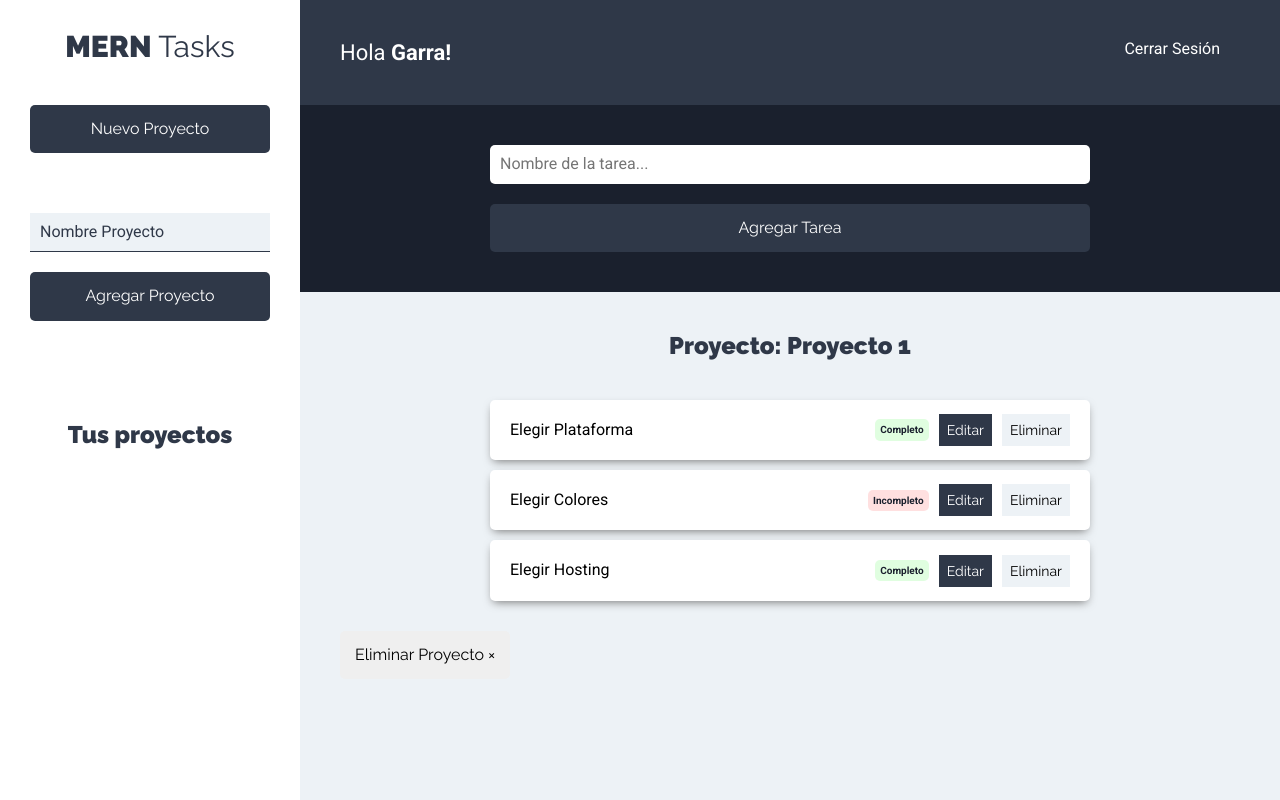
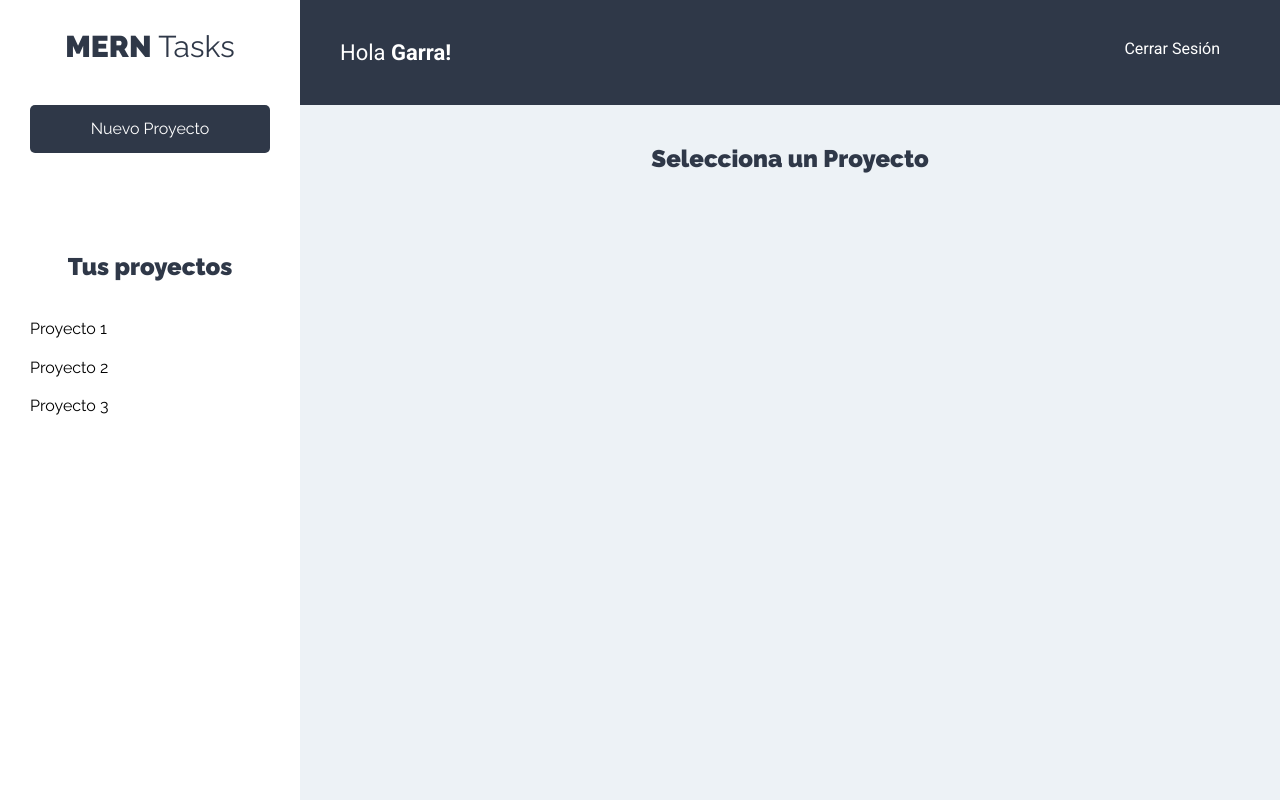
Before and after one commit to damianmartinez92/merntasks, a React (Create React App) app in the folder client/: page /proyectos in a window 1280 px wide. Built offline with nearby package versions, Linux system fonts and the light colour scheme.

Commit message:
se agrego el useReducer a todo el proyecto y sus funciones sec 19

```diff
--- a/client/package.json
+++ b/client/package.json
@@ -31,5 +31,8 @@
       "last 1 firefox version",
       "last 1 safari version"
     ]
+  },
+  "devDependencies": {
+    "uuid": "^8.1.0"
   }
 }
--- a/client/src/App.js
+++ b/client/src/App.js
@@ -1,20 +1,24 @@
 import React from "react";
-import {BrowserRouter as Router, Switch, Route} from 'react-router-dom'
+import { BrowserRouter as Router, Switch, Route } from "react-router-dom";
 
 // Routes
-import Login from './Components/Auth/Login'
-import NuevaCuenta from './Components/Auth/NuevaCuenta'
-import Proyectos from './Components/Proyectos/Proyectos'
+import Login from "./Components/Auth/Login";
+import NuevaCuenta from "./Components/Auth/NuevaCuenta";
+import Proyectos from "./Components/Proyectos/Proyectos";
+
+import ProyectoState from "./Context/Proyectos/ProyectoState";
 
 function App() {
   return (
-    <Router>
-      <Switch>
-        <Route exact path="/" component={Login}/>
-        <Route exact path="/nueva-cuenta" component={NuevaCuenta}/>
-        <Route exact path="/proyectos" component={Proyectos}/>
-      </Switch>
-    </Router>
+    <ProyectoState>
+      <Router>
+        <Switch>
+          <Route exact path="/" component={Login} />
+          <Route exact path="/nueva-cuenta" component={NuevaCuenta} />
+          <Route exact path="/proyectos" component={Proyectos} />
+        </Switch>
+      </Router>
+    </ProyectoState>
   );
 }
 
--- a/client/src/Components/Layout/Sidebar.js
+++ b/client/src/Components/Layout/Sidebar.js
@@ -1,5 +1,6 @@
 import React from "react";
 import NuevoProyecto from "../Proyectos/NuevoProyecto";
+import ListadoProyectos from "../Proyectos/ListadoProyectos";
 
 const Sidebar = () => {
   return (
@@ -10,6 +11,7 @@ const Sidebar = () => {
       <NuevoProyecto />
       <div className="proyectos">
         <h2>Tus proyectos</h2>
+        <ListadoProyectos />
       </div>
     </aside>
   );
--- a/client/src/Components/Proyectos/ListadoProyectos.js
+++ b/client/src/Components/Proyectos/ListadoProyectos.js
@@ -1,17 +1,22 @@
-import React from "react";
+import React, { useContext, useEffect } from "react";
 import Proyecto from "./Proyecto";
+import proyectoContext from "../../Context/Proyectos/ProyectoContext";
 
 const ListadoProyectos = () => {
-  const proyectos = [
-    { nombre: "Proyecto 1" },
-    { nombre: "Proyecto 2" },
-    { nombre: "Proyecto 3" },
-  ];
+  const proyectosContext = useContext(proyectoContext);
+  const { proyectos, obtenerProyectos } = proyectosContext;
+
+  useEffect(() => {
+    obtenerProyectos();
+  }, []);
+
+  if (proyectos.length === 0)
+    return <p>No hay proyectos, comienza creando uno.</p>;
 
   return (
     <ul className="listado-proyectos">
-      {proyectos.map((proyecto, i) => (
-        <Proyecto proyecto={proyecto} i={i} />
+      {proyectos.map((proyecto) => (
+        <Proyecto key={proyecto.id} proyecto={proyecto} />
       ))}
     </ul>
   );
--- a/client/src/Components/Proyectos/NuevoProyecto.js
+++ b/client/src/Components/Proyectos/NuevoProyecto.js
@@ -1,6 +1,18 @@
-import React, { Fragment, useState } from "react";
+import React, { Fragment, useState, useContext } from "react";
+
+import proyectoContext from "../../Context/Proyectos/ProyectoContext";
 
 const NuevoProyecto = () => {
+  const proyectosContext = useContext(proyectoContext);
+
+  const {
+    formulario,
+    errorFormulario,
+    mostrarFormulario,
+    agregarProyecto,
+    mostrarError,
+  } = proyectosContext;
+
   const [proyecto, guardarProyecto] = useState({
     nombre: "",
   });
@@ -18,12 +30,31 @@ const NuevoProyecto = () => {
   // Submit de proyecto nuevo
   const onSubmitProyecto = (e) => {
     e.preventDefault();
+    // Valida el proyecto
+    if (nombre === "") {
+      mostrarError();
+      return;
+    }
+
+    // Agrega al state
+    agregarProyecto(proyecto);
+
+    // Reinicia el form
+    guardarProyecto({
+      nombre: "",
+    });
   };
+
   return (
     <Fragment>
-      <button type="button" className="btn btn-block btn-primario">
+      <button
+        type="button"
+        className="btn btn-block btn-primario"
+        onClick={() => mostrarFormulario()}
+      >
         Nuevo Proyecto
       </button>
+      {formulario ? (
         <form className="formulario-nuevo-proyecto" onSubmit={onSubmitProyecto}>
           <input
             type="text"
@@ -39,6 +70,10 @@ const NuevoProyecto = () => {
             value="Agregar Proyecto"
           />
         </form>
+      ) : null}
+      {errorFormulario ? (
+        <p className="mensaje error">El nombre del Proyecto es obligatorio</p>
+      ) : null}
     </Fragment>
   );
 };
--- a/client/src/Components/Proyectos/Proyecto.js
+++ b/client/src/Components/Proyectos/Proyecto.js
@@ -1,9 +1,17 @@
-import React from "react";
+import React, { useContext } from "react";
+import ProyectoContext from "../../Context/Proyectos/ProyectoContext";
 
 const Proyecto = ({ proyecto }) => {
+  const proyectosContext = useContext(ProyectoContext);
+  const { proyectoActual } = proyectosContext;
+
   return (
     <li>
-      <button type="button" className="btn btn-blank">
+      <button
+        type="button"
+        className="btn btn-blank"
+        onClick={() => proyectoActual(proyecto.id)}
+      >
         {proyecto.nombre}
       </button>
     </li>
--- a/client/src/Components/Tareas/FormTarea.js
+++ b/client/src/Components/Tareas/FormTarea.js
@@ -1,6 +1,15 @@
-import React from "react";
+import React, { useContext } from "react";
+import ProyectoContext from "../../Context/Proyectos/ProyectoContext";
 
 const FormTarea = () => {
+  const proyectoContext = useContext(ProyectoContext);
+  const { proyecto } = proyectoContext;
+
+  if (!proyecto) return null;
+
+  // Array destructuring para extraer las tareas del proyecto actual
+  // const [proyectoActual] = proyecto;
+
   return (
     <div className="formulario">
       <form>
--- a/client/src/Components/Tareas/ListadoTareas.js
+++ b/client/src/Components/Tareas/ListadoTareas.js
@@ -1,7 +1,17 @@
-import React, { Fragment } from "react";
+import React, { Fragment, useContext } from "react";
+import ProyectoContext from "../../Context/Proyectos/ProyectoContext";
+
 import Tarea from "./Tarea";
 
 const ListadoTareas = () => {
+  const proyectoContext = useContext(ProyectoContext);
+  const { proyecto, eliminarProyecto } = proyectoContext;
+
+  if (!proyecto) return <h2>Selecciona un Proyecto</h2>;
+
+  // Array destructuring para extraer proyecto actual
+  const [proyectoActual] = proyecto;
+
   const tareasProyecto = [
     { nombre: "Elegir Plataforma", estado: true },
     { nombre: "Elegir Colores", estado: false },
@@ -10,7 +20,7 @@ const ListadoTareas = () => {
 
   return (
     <Fragment>
-      <h2>Proyecto: Proyecto 1</h2>
+      <h2>Proyecto: {proyectoActual.nombre}</h2>
       <ul className="listado-tareas">
         {tareasProyecto.length === 0 ? (
           <li className="tarea">
@@ -20,7 +30,11 @@ const ListadoTareas = () => {
           tareasProyecto.map((tarea, i) => <Tarea tarea={tarea} key={i} />)
         )}
       </ul>
-      <button type="button" className="btn btn-eliminar">
+      <button
+        type="button"
+        className="btn btn-eliminar"
+        onClick={() => eliminarProyecto(proyectoActual.id)}
+      >
         Eliminar Proyecto &times;
       </button>
     </Fragment>
--- /dev/null
+++ b/client/src/Context/Proyectos/ProyectoContext.js
@@ -0,0 +1,5 @@
+import { createContext } from "react";
+
+const ProyectoContext = createContext();
+
+export default ProyectoContext;
--- /dev/null
+++ b/client/src/Context/Proyectos/ProyectoReducer.js
@@ -0,0 +1,54 @@
+import {
+  FORMULARIO_PROYECTO,
+  OBTENER_PROYECTOS,
+  AGREGAR_PROYECTO,
+  VALIDAR_FORMULARIO,
+  PROYECTO_ACTUAL,
+  ELIMINAR_PROYECTO,
+} from "../../Types/index";
+
+export default (state, action) => {
+  switch (action.type) {
+    case FORMULARIO_PROYECTO:
+      return {
+        ...state,
+        formulario: true,
+      };
+    case OBTENER_PROYECTOS:
+      return {
+        ...state,
+        proyectos: action.payload,
+      };
+    case AGREGAR_PROYECTO:
+      return {
+        ...state,
+        proyectos: [...state.proyectos, action.payload],
+        formulario: false,
+        errorFormulario: false,
+      };
+    case VALIDAR_FORMULARIO:
+      return {
+        ...state,
+        errorFormulario: true,
+      };
+    case PROYECTO_ACTUAL:
+      return {
+        ...state,
+        proyecto: state.proyectos.filter(
+          (proyecto) => proyecto.id === action.payload
+        ),
+      };
+    // SI ES !== ES TODOS MENOS EL SELECCIONADO
+    case ELIMINAR_PROYECTO:
+      return {
+        ...state,
+        proyectos: state.proyectos.filter(
+          (proyecto) => proyecto.id !== action.payload
+        ),
+        proyecto: null,
+      };
+
+    default:
+      return state;
+  }
+};
--- /dev/null
+++ b/client/src/Context/Proyectos/ProyectoState.js
@@ -0,0 +1,96 @@
+import React, { useReducer } from "react";
+import { v4 as uuidv4 } from "uuid";
+
+import ProyectoContext from "./ProyectoContext";
+import ProyectoReducer from "./ProyectoReducer";
+import {
+  FORMULARIO_PROYECTO,
+  OBTENER_PROYECTOS,
+  AGREGAR_PROYECTO,
+  VALIDAR_FORMULARIO,
+  PROYECTO_ACTUAL,
+  ELIMINAR_PROYECTO,
+} from "../../Types/index";
+
+const ProyectoState = (props) => {
+  const proyectos = [
+    { id: 1, nombre: "Proyecto 1" },
+    { id: 2, nombre: "Proyecto 2" },
+    { id: 3, nombre: "Proyecto 3" },
+  ];
+  const initialState = {
+    formulario: false,
+    proyectos: [],
+    errorFormulario: false,
+    proyecto: null,
+  };
+
+  // Dispatch para ejecutar las acciones
+  const [state, dispatch] = useReducer(ProyectoReducer, initialState);
+
+  // Serie de funciones para el CRUD
+  const mostrarFormulario = () => {
+    dispatch({
+      type: FORMULARIO_PROYECTO,
+    });
+  };
+
+  // Carga de PROYECTOS
+  const obtenerProyectos = () => {
+    dispatch({
+      type: OBTENER_PROYECTOS,
+      payload: proyectos,
+    });
+  };
+
+  // Agrega un proyecto
+  const agregarProyecto = (proyecto) => {
+    proyecto.id = uuidv4();
+    dispatch({
+      type: AGREGAR_PROYECTO,
+      payload: proyecto,
+    });
+  };
+
+  const mostrarError = () => {
+    dispatch({
+      type: VALIDAR_FORMULARIO,
+    });
+  };
+
+  // Selecciona el proyecto
+  const proyectoActual = (proyectoId) => {
+    dispatch({
+      type: PROYECTO_ACTUAL,
+      payload: proyectoId,
+    });
+  };
+
+  const eliminarProyecto = (proyectoId) => {
+    dispatch({
+      type: ELIMINAR_PROYECTO,
+      payload: proyectoId,
+    });
+  };
+
+  return (
+    <ProyectoContext.Provider
+      value={{
+        proyectos: state.proyectos,
+        formulario: state.formulario,
+        errorFormulario: state.errorFormulario,
+        proyecto: state.proyecto,
+        mostrarFormulario,
+        obtenerProyectos,
+        agregarProyecto,
+        mostrarError,
+        proyectoActual,
+        eliminarProyecto,
+      }}
+    >
+      {props.children}
+    </ProyectoContext.Provider>
+  );
+};
+
+export default ProyectoState;
--- /dev/null
+++ b/client/src/Types/index.js
@@ -0,0 +1,6 @@
+export const FORMULARIO_PROYECTO = "FORMULARIO_PROYECTO";
+export const OBTENER_PROYECTOS = "OBTENER_PROYECTOS";
+export const AGREGAR_PROYECTO = "AGREGAR_PROYECTO";
+export const VALIDAR_FORMULARIO = "VALIDAR_FORMULARIO";
+export const PROYECTO_ACTUAL = "PROYECTO_ACTUAL";
+export const ELIMINAR_PROYECTO = "ELIMINAR_PROYECTO";
```
Also changed, not shown: 1 other file (tests, documents, lock files or other folders). Lines whose indentation alone changed are shown as unchanged.
